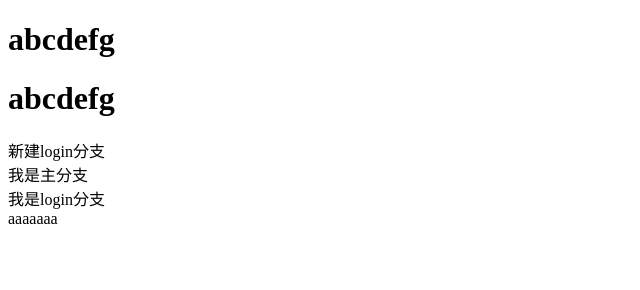
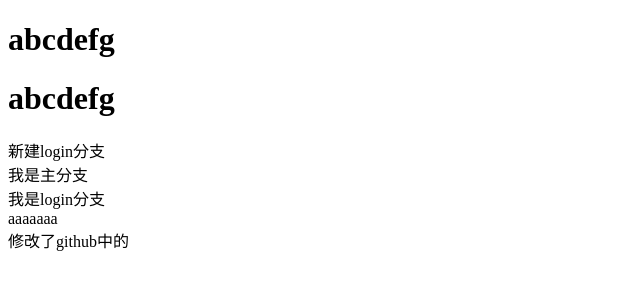
Before and after one commit to yh24680/trest, a plain HTML site: page index.html in a window 1280 px wide. Shown: the whole page, without its empty margins (0-640 px from the left). Drawn offline with Linux system fonts and the light colour scheme.

Commit message:
Update index.html

```diff
--- a/index.html
+++ b/index.html
@@ -13,6 +13,7 @@
     <div>我是主分支</div>
     <div>我是login分支</div>
     <div>aaaaaaa</div>
+    <div>修改了github中的</div>
 
 </body>
 </html>
```
